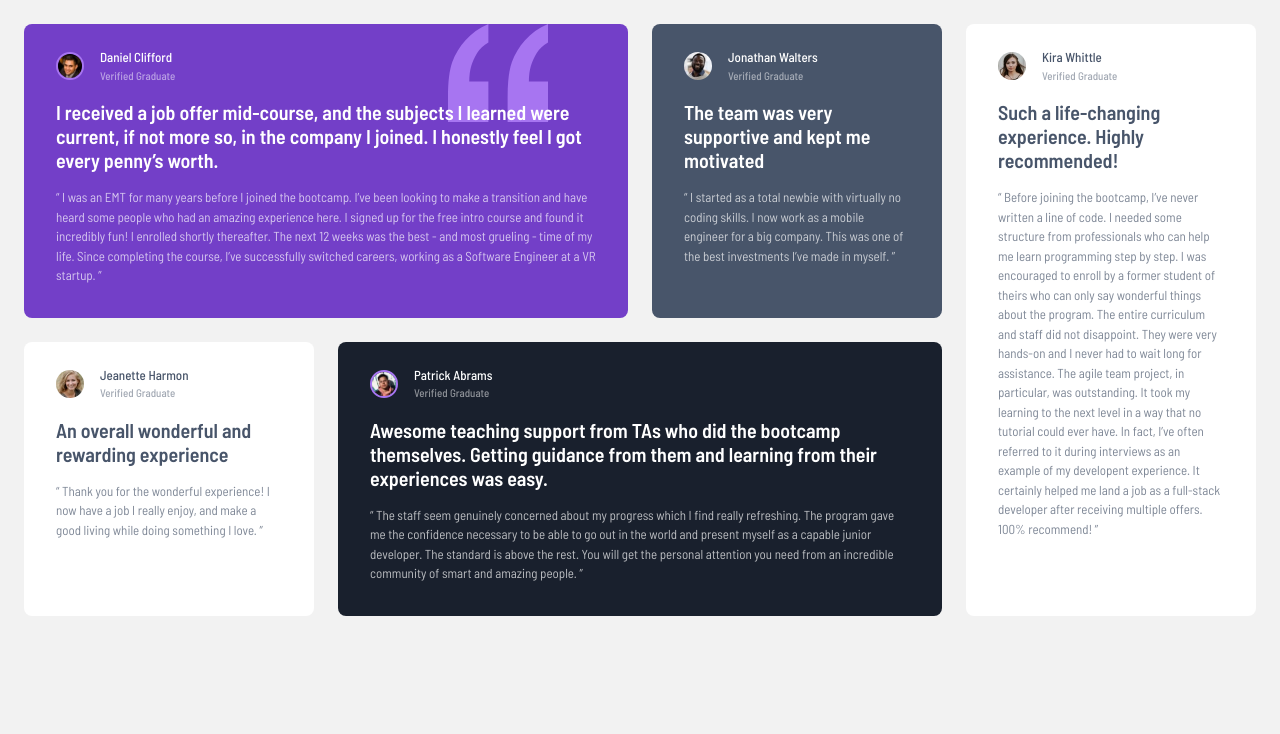
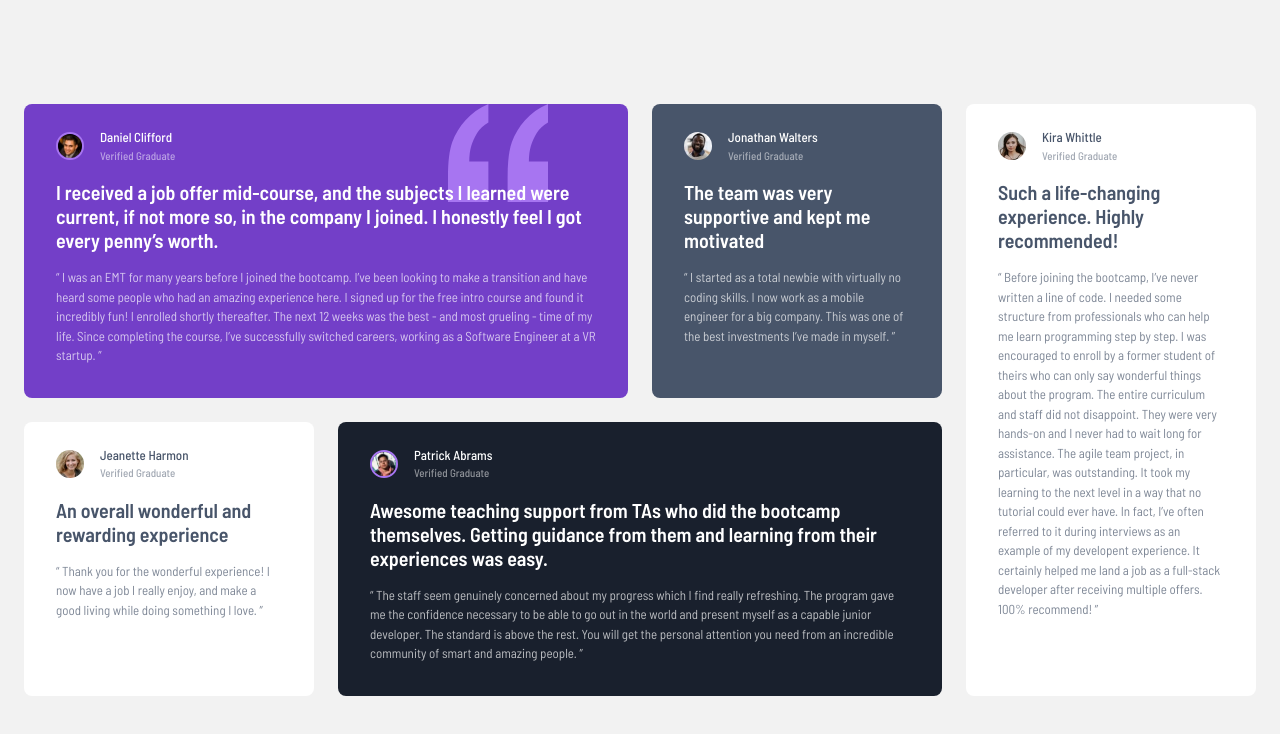
Before and after one commit to DarrickFauvel/fem2407-testimonials-grid-section-next, a Next.js app: page / in a window 1280 px wide. Shown: the top 734 px of the page. Built offline with nearby package versions, Linux system fonts and the light colour scheme.

Commit message:
Center justify testimonials at desktop view

```diff
--- a/app/page.tsx
+++ b/app/page.tsx
@@ -7,7 +7,7 @@ export default function Home() {
   const cardList = data.map((item) => <Card item={item} key={item.name} />)
 
   return (
-    <main className="flex flex-col min-h-screen bg-fem-white-smoke p-6">
+    <main className="flex flex-col md:justify-center min-h-screen bg-fem-white-smoke p-6">
       <HiddenH1>Testimonials grid section</HiddenH1>
       <ul className="card-list grid gap-6">{cardList}</ul>
     </main>
```
